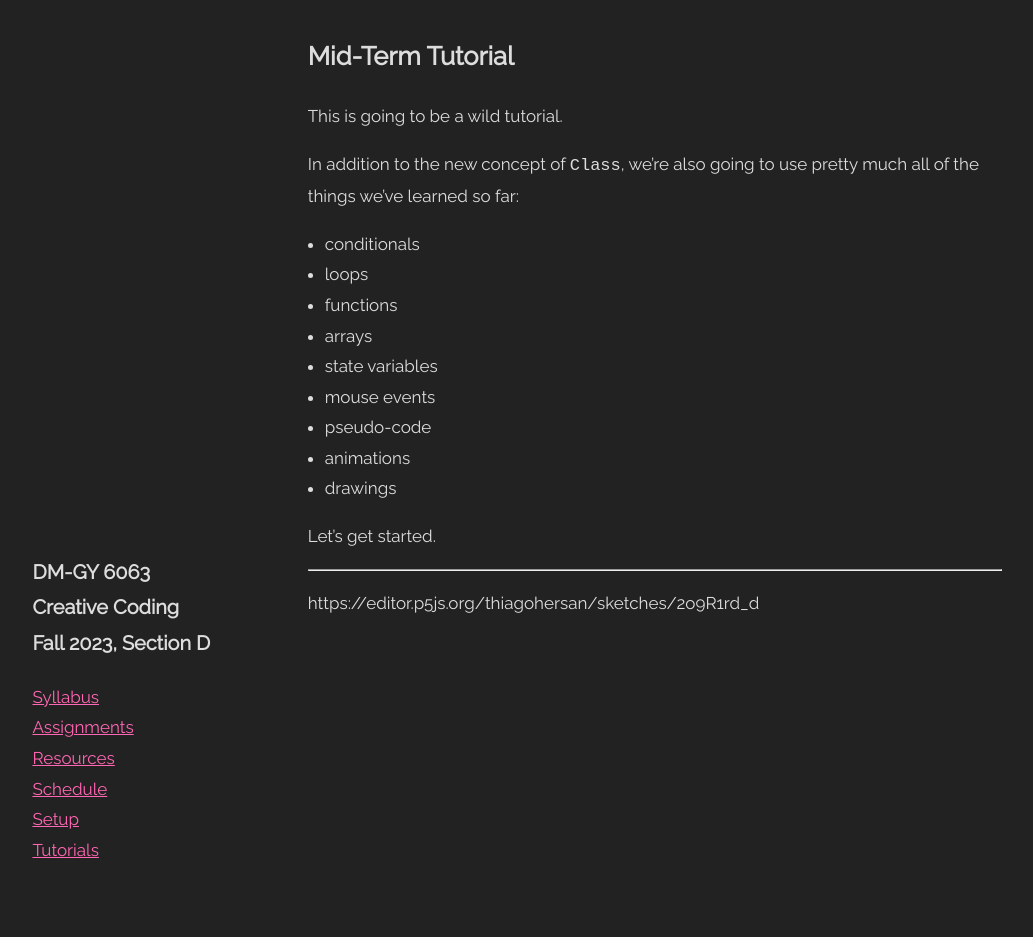
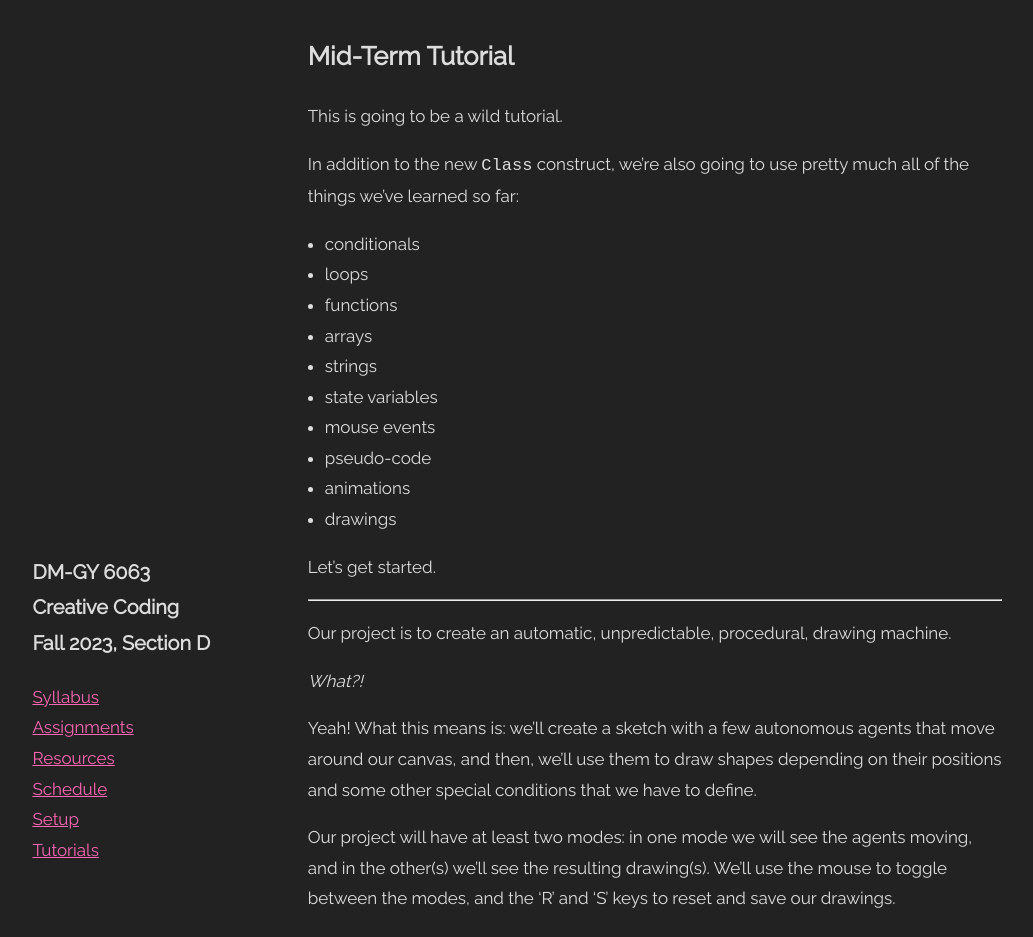
Before and after one commit to DM-GY-6063-2023F-D/DM-GY-6063-2023F-D, a Jekyll site: the page built from _pages/tutorial/mid-term.md, in a window 1280 px wide and 1400 px high. Shown: the top 937 px of the window, without its empty margins (165-1198 px from the left). Built offline with Jekyll 4.4.1, drawn with Linux system fonts in a browser that asks for light colours; some of the changed text lies outside the part shown; grey boxes are pictures that could not be loaded.

Commit message:
adds mid-term tutorial

````diff
--- a/_pages/tutorial/mid-term.md
+++ b/_pages/tutorial/mid-term.md
@@ -6,11 +6,12 @@
 
 This is going to be a wild tutorial.
 
-In addition to the new concept of ```Class```, we're also going to use pretty much all of the things we've learned so far:
+In addition to the new ```Class``` construct, we're also going to use pretty much all of the things we've learned so far:
 - conditionals
 - loops
 - functions
 - arrays
+- strings
 - state variables
 - mouse events
 - pseudo-code
@@ -20,8 +21,94 @@
 Let's get started.
 
 ---
+Our project is to create an automatic, unpredictable, procedural, drawing machine.
 
+*What?!*
 
+Yeah! What this means is: we'll create a sketch with a few autonomous agents that move around our canvas, and then, we'll use them to draw shapes depending on their positions and some other special conditions that we have to define.
 
+Our project will have at least two modes: in one mode we will see the agents moving, and in the other(s) we'll see the resulting drawing(s). We'll use the mouse to toggle between the modes, and the 'R' and 'S' keys to reset and save our drawings.
 
-https://editor.p5js.org/thiagohersan/sketches/2o9R1rd_d
+An initial skeleton of our sketch could have the following structure and pseudo-code:
+
+{% include p5-editor.html id="y53VeHqwa" %}
+
+Filling in our code, the logic to detect mouse and keyboard events and update state, could look like this:
+
+{% include p5-editor.html id="eUnEHNWiz" %}
+
+Now we just have to fill in the rest.
+
+We'll start by writing some pseudo-code for our ```Agent``` class:
+
+{% include p5-editor.html id="3yje3bbLZ" %}
+
+Once we have the class definition and its functions, we can fill in some of the rest of the code in ```setup()``` and ```draw()``` even though none of the class is written:
+
+{% include p5-editor.html id="zovsJ1fGz" %}
+
+And now, finally, let's fill in some of our class, starting with the constructor and the ```drawAgent()``` function, and some pseudo-code for ```update()```:
+
+{% include p5-editor.html id="CpcX_dT7f" %}
+
+For our ```update()``` function we might want to try different strategies for the boundary checks, so let's write a couple of functions that we can use later:
+
+{% include p5-editor.html id="tXjjgdTos" %}
+
+The same is true for how we update the position of the agents. Let's have a couple of strategies that we can test later:
+
+{% include p5-editor.html id="YIivQqhZu" %}
+
+Hmmm.... this looks odd:
+```js
+let sortedByDist = agents.toSorted(this.distComp.bind(this));
+```
+
+*What's with the ```bind(this)```?*
+
+If we look at the ```distCom()``` function definition we'll see that it uses ```this``` to order a pair of agents based on their distances to ```this```:
+```js
+distComp(agentA, agentB) {
+  let distA = dist(this.x, this.y, agentA.x, agentA.y);
+  let distB = dist(this.x, this.y, agentB.x, agentB.y);
+  return distA - distB;
+}
+```
+
+The problem is that when we send the ```distComp()``` function as a parameter to the ```toSorted()``` function, the ```this``` variable will have a different meaning because ```toSorted()``` is actually a method of the array class, so ```this``` is gonna refer to the ```agents``` array.
+
+In order to make sure ```this``` keeps referring to an ```Agent``` object during sorting, we have to add ```.bind(this)``` to the function before we sent it to ```toSorted()```.
+
+But, no worries. Once we have that working we can even re-use it during drawing. Let's add some drawing strategies to our class:
+
+{% include p5-editor.html id="uHaz0JWfB" %}
+
+Let's clean up our code a bit and test our functions.
+
+We can remove the text labels since those were only there to test the state logic. Also, since we want our drawing to stay on the canvas we should move the ```background(255)``` command from ```draw()``` to the state change in ```mouseClick()```.
+
+And we can begin by looking at ```updateNearest()``` with ```resetBoundary()```:
+
+{% include p5-editor.html id="sVZ4ziA0F" %}
+
+Then, ```updateByVelocity()``` with ```bounceBoundary()```:
+
+{% include p5-editor.html id="p8Aon1YV7" %}
+
+And ```updateRandom()``` with ```wrapBoundary()```:
+
+{% include p5-editor.html id="JmQiFH4FF" %}
+
+But, for all of these, only the ```AGENT_MODE``` is drawing anything. Let's create some new MODES, one for each of our drawing functions and cycle through them as we click the mouse:
+
+{% include p5-editor.html id="jmczGnvdS" %}
+
+And try with the other combinations of update and boundary functions:
+
+{% include p5-editor.html id="6P4slX71w" %}
+
+and:
+
+{% include p5-editor.html id="BmSObJNns" %}
+
+And, really, now the possibilities are endless. We can experiment with all possible combinations of update and boundary functions, and increase the number of agents to get more overlaps.
````
